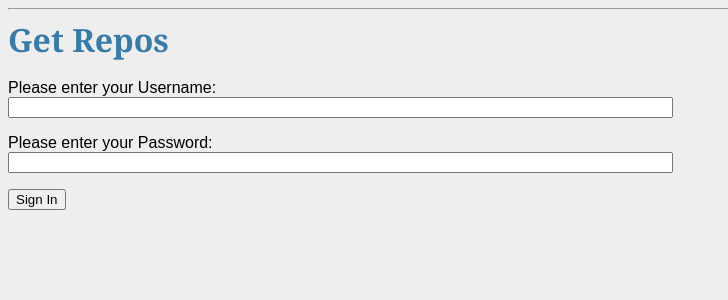
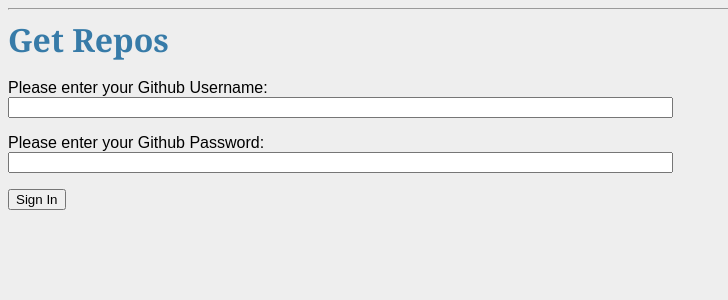
Before and after one commit to dyllew3/SWENG-Git, a Flask app: page /login in a window 1280 px wide. Shown: the part 50-350 px from the top of the page, without its empty margins (0-728 px from the left). Run offline with Flask 2, Linux system fonts and the light colour scheme.

Commit message:
Minor improvements

```diff
--- a/app/templates/login.html
+++ b/app/templates/login.html
@@ -6,11 +6,11 @@
   <form action="" method="post" name="login">
       {{ form.hidden_tag() }}
       <p>
-        Please enter your Username:<br>
+        Please enter your Github Username:<br>
         {{ form.username(size=80) }}<br>
       </p>
       <p>
-        Please enter your Password:<br>
+        Please enter your Github Password:<br>
         {{ form.password(size=80) }}<br>
       </p>
 
--- a/app/views.py
+++ b/app/views.py
@@ -1,6 +1,7 @@
 from app import app
 
-from github import Github
+import github
+from github import Github, GithubException
 from flask import render_template, flash, redirect
 from .forms import GithubForm
 
@@ -15,21 +16,28 @@
 def login():
     form =  GithubForm()
     if form.validate_on_submit():
-        g = Github(form.username.data, form.password.data)
-        global G
-        G = g.get_user().get_repos()
-        #flash('Repos for %s are="%s"' %
-        #      (form.username.data, str([str(x.language) + " " + x.full_name for x in g.get_user().get_repos()])))
+        try :
+            g = Github(form.username.data, form.password.data)
+            global G
+            G = g.get_user().get_repos()
 
-        return redirect('/repos')
+            return redirect('/repos')
+        except  github.BadCredentialsException:
+            flash('Login Details are incorrect')
+            pass
     return render_template('login.html',
                            title='Sign In',
                            form=form)
 @app.route('/repos')
 def print_repos():
-    global G
-    if G:
-        a = G
-        G = None
-        return render_template('repos.html', repos=a)
+    try:
+        global G
+        if G:
+            a = G
+            G = None
+            return render_template('repos.html', repos=a)
+    except github.BadCredentialsException:
+        flash('Login Details are incorrect')
+    except Exception:
+        flash('An unknown error has occured,  this may be because you have 2 factor authentication on')
     return redirect('/login')
```
